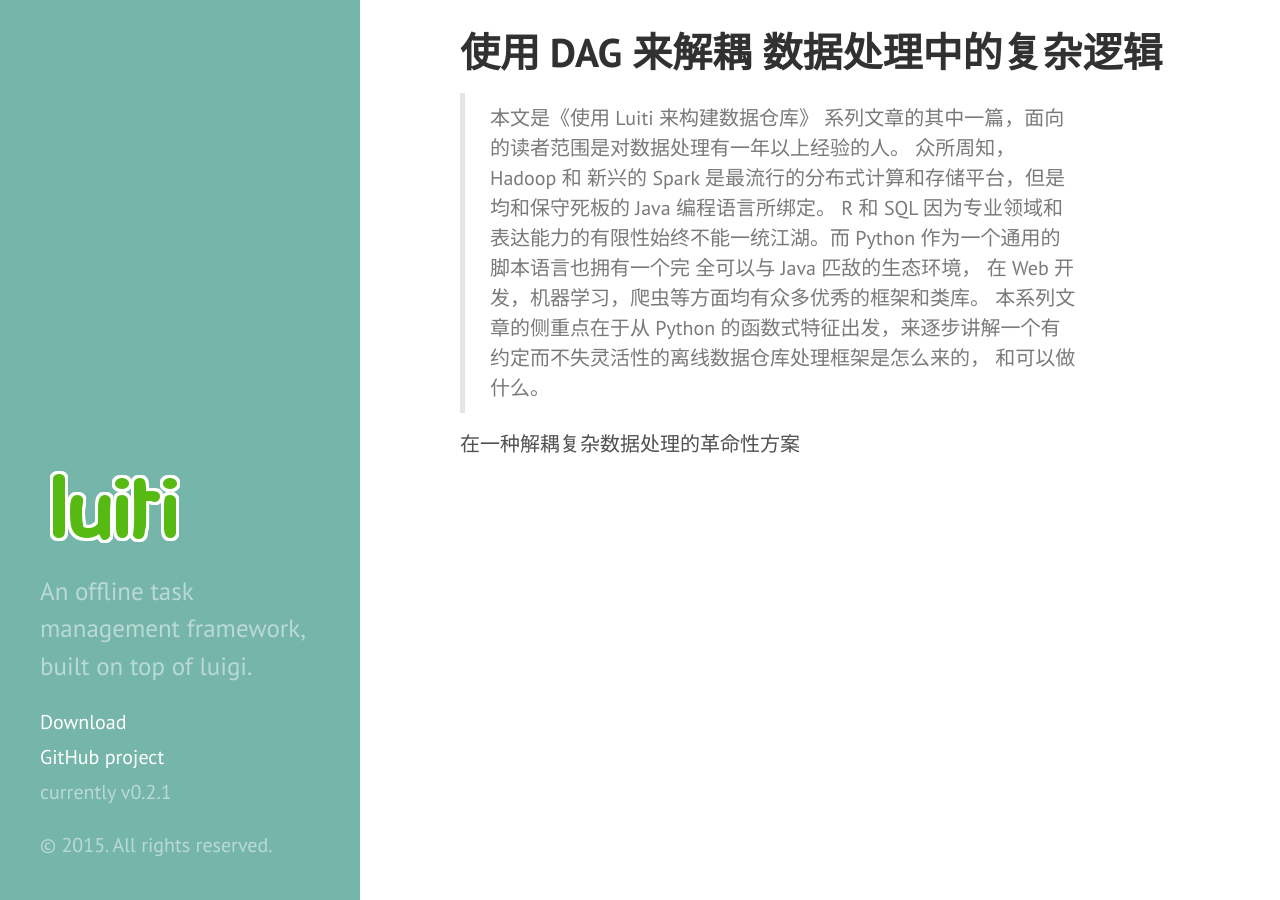
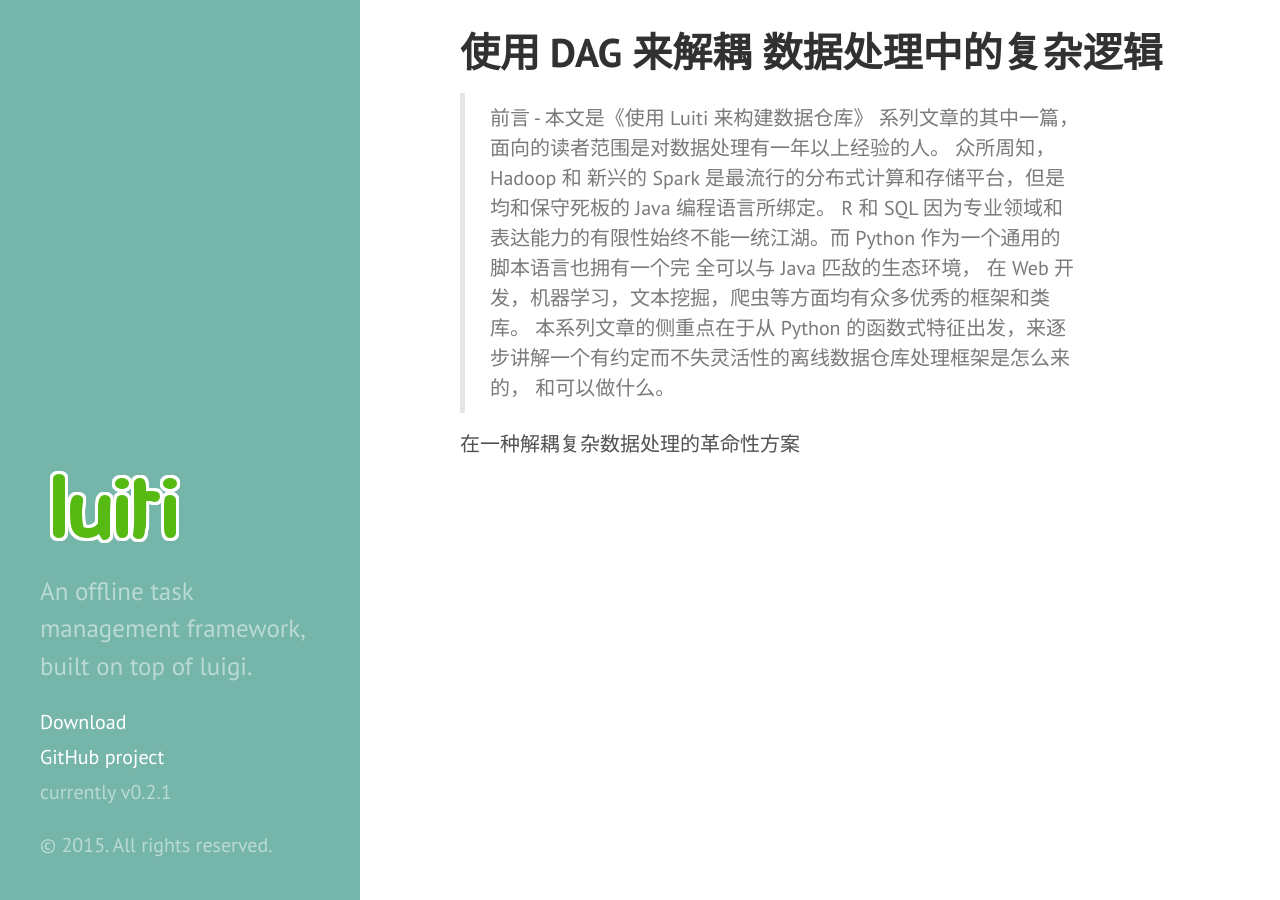
Before and after one commit to Luiti/luiti.github.io, a Jekyll site: the page built from chinese/Processing-data-in-a-DAG-way.markdown, in a window 1280 px wide. Built offline with Jekyll 4.4.1, drawn with Linux system fonts in a browser that asks for light colours; Markdown is read by kramdown in place of the engine named in the settings.

Commit message:
update site.chinese_article.description

```diff
--- a/_config.yml
+++ b/_config.yml
@@ -22,10 +22,10 @@ highlighter:      pygments
 
 chinese_article:
   description: >
-    本文是《使用 Luiti 来构建数据仓库》 系列文章的其中一篇，面向的读者范围是对数据处理有一年以上经验的人。
+    前言 - 本文是《使用 Luiti 来构建数据仓库》 系列文章的其中一篇，面向的读者范围是对数据处理有一年以上经验的人。
     众所周知， Hadoop 和 新兴的 Spark 是最流行的分布式计算和存储平台，但是均和保守死板的 Java 编程语言所绑定。
     R 和 SQL 因为专业领域和表达能力的有限性始终不能一统江湖。而 Python 作为一个通用的脚本语言也拥有一个完
-    全可以与 Java 匹敌的生态环境， 在 Web 开发，机器学习，爬虫等方面均有众多优秀的框架和类库。
+    全可以与 Java 匹敌的生态环境， 在 Web 开发，机器学习，文本挖掘，爬虫等方面均有众多优秀的框架和类库。
 
     本系列文章的侧重点在于从 Python 的函数式特征出发，来逐步讲解一个有约定而不失灵活性的离线数据仓库处理框架是怎么来的，
     和可以做什么。
```
